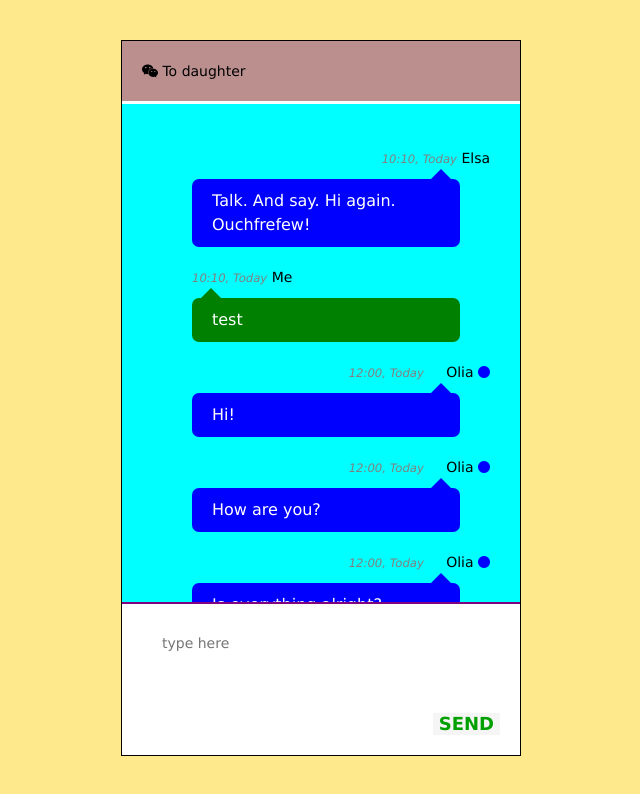
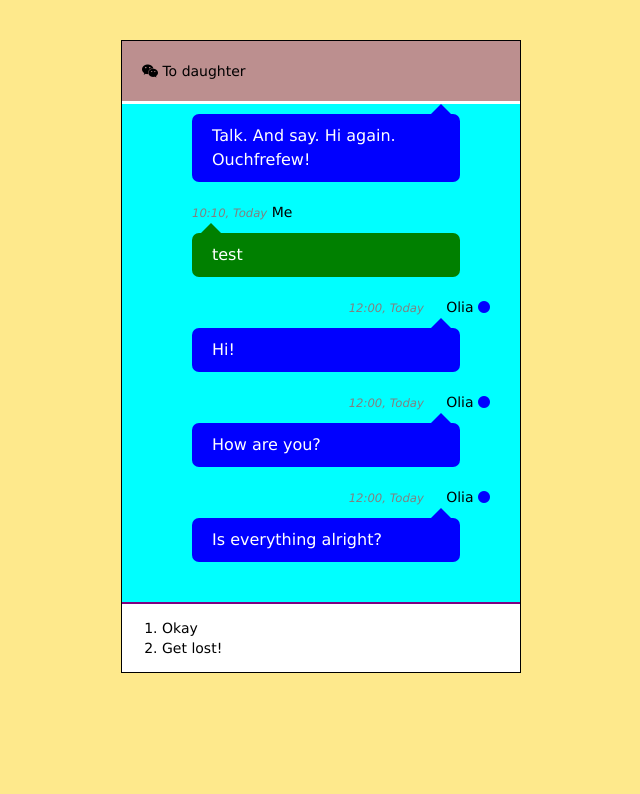
Before and after one commit to hsandt/hacker, a website: page src/index.html in a window 1280 px wide. Shown: the whole page, without its empty margins (319-959 px from the left). Drawn offline with nearby package versions, Linux system fonts and the light colour scheme.

Commit message:
[CHAT] Send numbered signal on click chat input message

```diff
--- a/package.json
+++ b/package.json
@@ -43,6 +43,7 @@
   },
   "version": "5.2.0",
   "dependencies": {
-    "handlebars": "^4.0.5"
+    "handlebars": "^4.0.5",
+    "jquery-ui": "^1.10.5"
   }
 }
--- a/src/coffee/main.coffee
+++ b/src/coffee/main.coffee
@@ -1,6 +1,7 @@
 $ ->
   console.log "[GAME] Ready"
 
-  chat = new Chat
+  chat = new Chat $("#chat-screen")
 
   chat.displayMessageSequence 3, 2000
+  chat.showMessageInputChoiceList()
--- a/src/css/screen.css
+++ b/src/css/screen.css
@@ -170,3 +170,11 @@ span.message-data-time {
     clear: both;
     height: 0;
 }
+
+ul.message-input-choice-list {
+    list-style-type: decimal;
+}
+
+li.message-input-choice {
+    cursor: pointer;
+}
--- a/src/index.html
+++ b/src/index.html
@@ -54,14 +54,17 @@
                 </ul>
             </div>
 
-            <div class="chat-message clearfix">
-                <textarea name="message-to-send" id="message-to-send" placeholder="type here" rows="3"></textarea>
-                <button>Send</button>
+            <div class="chat-input clearfix">
+                <ul class="message-input-choice-list">
+                    <!--<li>A</li>-->
+                </ul>
+                <!--<textarea name="message-to-send" id="message-to-send" placeholder="type here" rows="3"></textarea>-->
+                <!--<button>Send</button>-->
             </div>
 
         </section>
 
-        <!-- Message template -->
+        <!-- Message templates -->
         <script id="message-template" type="text/x-handlebars-template">
             <li class="clearfix">
                 <div class="message-data align-right">
@@ -86,6 +89,11 @@
             </li>
         </script>
 
+        <!-- Message send template -->
+        <script id="message-input-choice-template" type="text/x-handlebars-template">
+            <li class="message-input-choice">{{choiceMessage}}</li>
+        </script>
+
         <!-- Scripts -->
         <script src="../node_modules/jquery/dist/jquery.min.js"></script>
         <script src="../node_modules/handlebars/dist/handlebars.min.js"></script>
--- a/src/js/chat.js
+++ b/src/js/chat.js
@@ -1,18 +1,25 @@
 // Generated by CoffeeScript 1.10.0
 (function() {
-  var bind = function(fn, me){ return function(){ return fn.apply(me, arguments); }; };
+  var Choice,
+    bind = function(fn, me){ return function(){ return fn.apply(me, arguments); }; };
 
   this.Chat = (function() {
-    function Chat() {
+    Chat.incomingMessageSequence = ["Hi!", "How are you?", "Is everything alright?"];
+
+    Chat.prototype.nextIncomingMessageIdx = 0;
+
+    Chat.prototype.choices = [];
+
+    function Chat(chatScreen) {
+      this.showMessageInputChoiceList = bind(this.showMessageInputChoiceList, this);
+      this.scrollToBottom = bind(this.scrollToBottom, this);
       this.displayMessageSequence = bind(this.displayMessageSequence, this);
       this.displayNextMessage = bind(this.displayNextMessage, this);
+      this.chatHistory = chatScreen.find(".chat-history");
+      this.chatHistoryList = this.chatHistory.find("ul");
+      this.chatInput = chatScreen.find(".chat-input");
+      this.chatInputList = this.chatInput.find("ul");
     }
-
-    Chat.incomingMessageSequence = ["Hi!", "How are you?", "Is everything alright?"];
-
-    Chat.prototype.chatHistoryList = $(".chat-history").find("ul");
-
-    Chat.prototype.nextIncomingMessageIdx = 0;
 
     Chat.prototype.displayNextMessage = function() {
       var context, template;
@@ -22,7 +29,8 @@
         time: "12:00"
       };
       this.chatHistoryList.append(template(context));
-      return ++this.nextIncomingMessageIdx;
+      ++this.nextIncomingMessageIdx;
+      return this.scrollToBottom();
     };
 
     Chat.prototype.displayMessageSequence = function(nbMessages, timeInterval) {
@@ -37,7 +45,47 @@
       })(this)), timeInterval);
     };
 
+    Chat.prototype.scrollToBottom = function() {
+      return this.chatHistory.animate({
+        scrollTop: this.chatHistory[0].scrollHeight
+      }, 200, "swing");
+    };
+
+    Chat.prototype.showMessageInputChoiceList = function() {
+      var choice, choiceLi, choiceMessages, fn, i, j, results, template;
+      this.choices.length = 0;
+      template = Handlebars.compile($("#message-input-choice-template").html());
+      choiceMessages = ["Okay", "Get lost!"];
+      fn = function(i) {
+        return choiceLi.click(function() {
+          return console.log(i);
+        });
+      };
+      results = [];
+      for (i = j = 0; j < 2; i = ++j) {
+        console.log(i);
+        choice = new Choice(i, choiceMessages[i]);
+        this.choices.push(choice);
+        choiceLi = $(template({
+          choiceMessage: choice.message
+        }));
+        fn(i);
+        results.push(this.chatInputList.append(choiceLi));
+      }
+      return results;
+    };
+
     return Chat;
+
+  })();
+
+  Choice = (function() {
+    function Choice(id, message) {
+      this.id = id;
+      this.message = message;
+    }
+
+    return Choice;
 
   })();
 
--- a/src/js/main.js
+++ b/src/js/main.js
@@ -3,8 +3,9 @@
   $(function() {
     var chat;
     console.log("[GAME] Ready");
-    chat = new Chat;
-    return chat.displayMessageSequence(3, 2000);
+    chat = new Chat($("#chat-screen"));
+    chat.displayMessageSequence(3, 2000);
+    return chat.showMessageInputChoiceList();
   });
 
 }).call(this);
```
Also changed, not shown: src/coffee/chat.coffee (+43 -7 lines), 1 other file.
